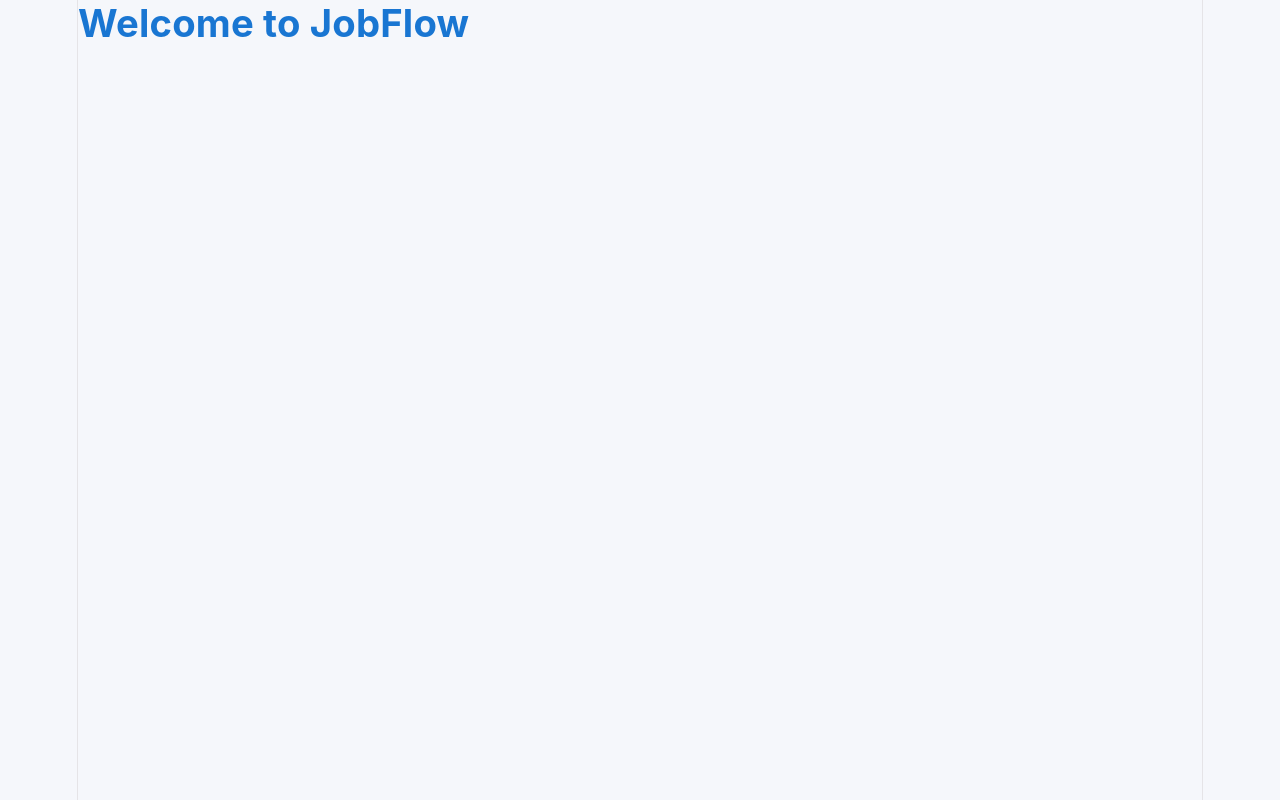
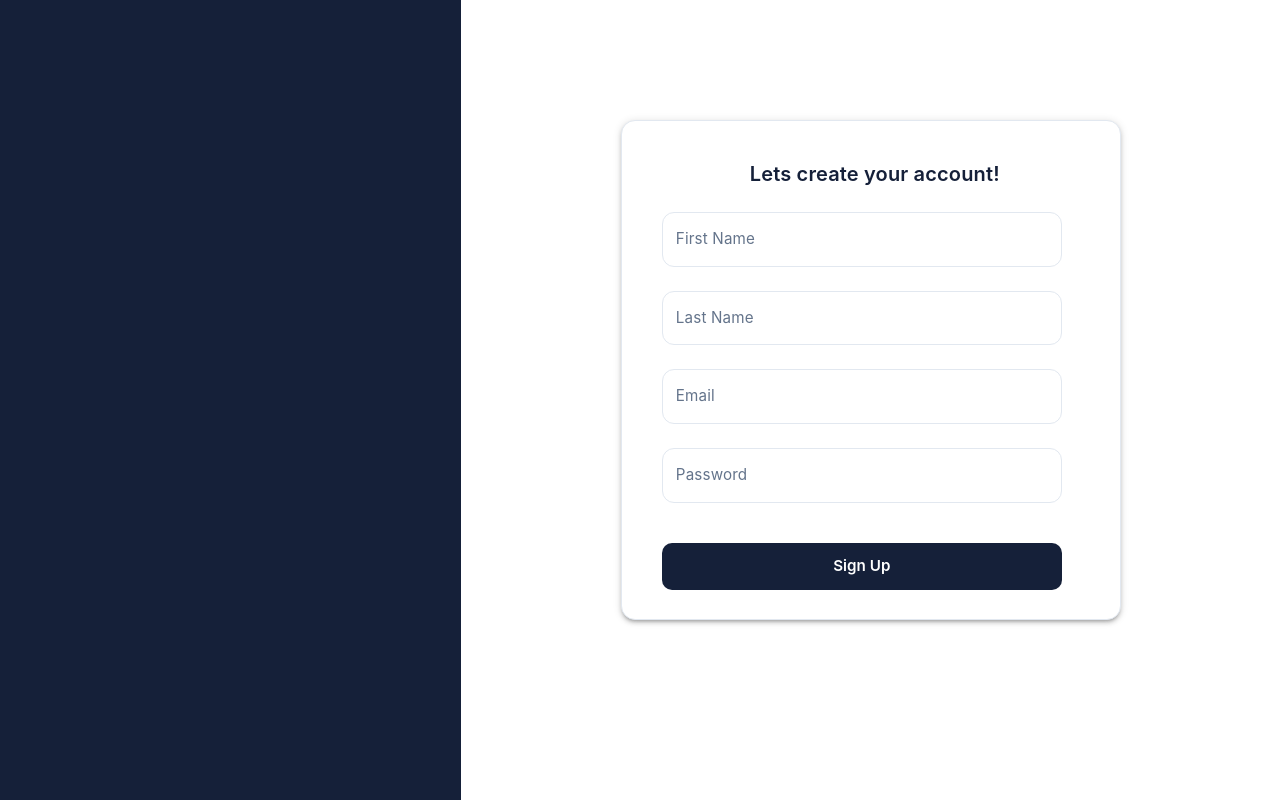
Before and after one commit to NitishH27/JobFlow, a React (Vite) app: page /signup in a window 1280 px wide. Built offline with nearby package versions, Linux system fonts and the light colour scheme.

Commit message:
added login and signup initial designs

```diff
--- a/src/App.tsx
+++ b/src/App.tsx
@@ -1,16 +1,39 @@
-import { Grid, Typography } from '@mui/material'
+import { CssBaseline, ThemeProvider } from "@mui/material";
+import theme from "./theme/theme";
+import { QueryClient, QueryClientProvider } from "react-query";
+import { createBrowserRouter, RouterProvider } from "react-router-dom";
+import Login from "./pages/Login";
+import RootLayout from "./pages/RootLayout";
+import SignUp from "./pages/SignUp";
 
+const queryClient = new QueryClient();
 function App() {
+  const router = createBrowserRouter([
+    {
+      path: "/",
+      element: <RootLayout />,
+      children: [
+        {
+          path: "login",
+          element: <Login />,
+        },
+        {
+          path: "signup",
+          element: <SignUp />,
+        },
+      ],
+    },
+  ]);
 
   return (
-    <>
-      <Grid container >
-        <Grid >
-          <Typography variant='h4' color='primary'>Welcome to JobFlow</Typography>
-        </Grid>
-      </Grid>
-    </>
-  )
+    <QueryClientProvider client={queryClient}>
+      <CssBaseline>
+        <ThemeProvider theme={theme}>
+          <RouterProvider router={router} />
+        </ThemeProvider>
+      </CssBaseline>
+    </QueryClientProvider>
+  );
 }
 
-export default App
+export default App;
--- a/src/index.css
+++ /dev/null
@@ -1,111 +0,0 @@
-:root {
-  --text: #6b6375;
-  --text-h: #08060d;
-  --bg: #fff;
-  --border: #e5e4e7;
-  --code-bg: #f4f3ec;
-  --accent: #aa3bff;
-  --accent-bg: rgba(170, 59, 255, 0.1);
-  --accent-border: rgba(170, 59, 255, 0.5);
-  --social-bg: rgba(244, 243, 236, 0.5);
-  --shadow:
-    rgba(0, 0, 0, 0.1) 0 10px 15px -3px, rgba(0, 0, 0, 0.05) 0 4px 6px -2px;
-
-  --sans: system-ui, 'Segoe UI', Roboto, sans-serif;
-  --heading: system-ui, 'Segoe UI', Roboto, sans-serif;
-  --mono: ui-monospace, Consolas, monospace;
-
-  font: 18px/145% var(--sans);
-  letter-spacing: 0.18px;
-  color-scheme: light dark;
-  color: var(--text);
-  background: var(--bg);
-  font-synthesis: none;
-  text-rendering: optimizeLegibility;
-  -webkit-font-smoothing: antialiased;
-  -moz-osx-font-smoothing: grayscale;
-
-  @media (max-width: 1024px) {
-    font-size: 16px;
-  }
-}
-
-@media (prefers-color-scheme: dark) {
-  :root {
-    --text: #9ca3af;
-    --text-h: #f3f4f6;
-    --bg: #16171d;
-    --border: #2e303a;
-    --code-bg: #1f2028;
-    --accent: #c084fc;
-    --accent-bg: rgba(192, 132, 252, 0.15);
-    --accent-border: rgba(192, 132, 252, 0.5);
-    --social-bg: rgba(47, 48, 58, 0.5);
-    --shadow:
-      rgba(0, 0, 0, 0.4) 0 10px 15px -3px, rgba(0, 0, 0, 0.25) 0 4px 6px -2px;
-  }
-
-  #social .button-icon {
-    filter: invert(1) brightness(2);
-  }
-}
-
-#root {
-  width: 1126px;
-  max-width: 100%;
-  margin: 0 auto;
-  text-align: center;
-  border-inline: 1px solid var(--border);
-  min-height: 100svh;
-  display: flex;
-  flex-direction: column;
-  box-sizing: border-box;
-}
-
-body {
-  margin: 0;
-}
-
-h1,
-h2 {
-  font-family: var(--heading);
-  font-weight: 500;
-  color: var(--text-h);
-}
-
-h1 {
-  font-size: 56px;
-  letter-spacing: -1.68px;
-  margin: 32px 0;
-  @media (max-width: 1024px) {
-    font-size: 36px;
-    margin: 20px 0;
-  }
-}
-h2 {
-  font-size: 24px;
-  line-height: 118%;
-  letter-spacing: -0.24px;
-  margin: 0 0 8px;
-  @media (max-width: 1024px) {
-    font-size: 20px;
-  }
-}
-p {
-  margin: 0;
-}
-
-code,
-.counter {
-  font-family: var(--mono);
-  display: inline-flex;
-  border-radius: 4px;
-  color: var(--text-h);
-}
-
-code {
-  font-size: 15px;
-  line-height: 135%;
-  padding: 4px 8px;
-  background: var(--code-bg);
-}
--- a/src/main.tsx
+++ b/src/main.tsx
@@ -1,15 +1,10 @@
 import { StrictMode } from 'react'
 import { createRoot } from 'react-dom/client'
-import './index.css'
 import App from './App.tsx'
-import { ThemeProvider, CssBaseline } from '@mui/material'
-import theme from './theme/theme.ts'
+
 
 createRoot(document.getElementById('root')!).render(
   <StrictMode>
-    <ThemeProvider theme={theme}>
-      <CssBaseline />
-      <App />
-    </ThemeProvider>
+    <App />
   </StrictMode>,
 )
--- /dev/null
+++ b/src/pages/Login.tsx
@@ -0,0 +1,66 @@
+import {
+  Grid,
+  Box,
+  Typography,
+  Divider,
+  Paper,
+  TextField,
+  Button,
+} from "@mui/material";
+
+const Login = () => {
+  const onDontHaveAccountClick = () => {
+    window.location.href = "/signup";
+  };
+  return (
+    <>
+      <Grid container display={"flex"} width={"100%"} flexDirection={"row"}>
+        <Box sx={{ width: "36%", height: "100vh", bgcolor: "primary.main" }} />
+        <Box>
+          <Paper sx={{ width: 500, height: 500, mt: 15, ml: 20 }} elevation={3}>
+            <Typography
+              variant="h5"
+              color={"primary.main"}
+              sx={{ mt: 10, ml: 22 }}
+            >
+              Welcome Back!
+            </Typography>
+            <TextField
+              id="outlined-basic"
+              label="Email"
+              variant="outlined"
+              sx={{ width: 400, mt: 5, ml: 5 }}
+            />
+            <TextField
+              id="outlined-basic"
+              label="Password"
+              variant="outlined"
+              type="password"
+              sx={{ width: 400, mt: 3, ml: 5 }}
+            />
+            <Button
+              variant="contained"
+              color="primary"
+              sx={{ width: 400, mt: 5, ml: 5 }}
+            >
+              Login
+            </Button>
+            <Divider sx={{ mt: 3 }} />
+            <Typography
+              variant="body2"
+              color={"primary.main"}
+              sx={{ mt: 3, ml: 22 }}
+              onClick={() => {
+                onDontHaveAccountClick();
+              }}
+            >
+              Don't have an account?
+            </Typography>
+          </Paper>
+        </Box>
+      </Grid>
+    </>
+  );
+};
+
+export default Login;
--- /dev/null
+++ b/src/pages/RootLayout.tsx
@@ -0,0 +1,11 @@
+import { Outlet } from 'react-router-dom';
+
+const RootLayout = () => {
+  return (
+    <main>
+      <Outlet />
+    </main>
+  );
+};
+
+export default RootLayout;
--- /dev/null
+++ b/src/pages/SignUp.tsx
@@ -0,0 +1,61 @@
+import {
+  Box,
+  Button,
+  Grid,
+  Paper,
+  TextField,
+  Typography,
+} from "@mui/material";
+
+const SignUp = () => {
+  return (
+    <Grid container display={"flex"} width={"100%"} flexDirection={"row"}>
+      <Box sx={{ width: "36%", height: "100vh", bgcolor: "primary.main" }} />
+      <Box>
+        <Paper sx={{ width: 500, height: 500, mt: 15, ml: 20 }} elevation={3} gap={2}>
+          <Typography
+            variant="h5"
+            color={"primary.main"}
+            sx={{ mt: 5, ml: 16 }}
+          >
+            Lets create your account!
+          </Typography>
+          <TextField
+            id="outlined-basic"
+            label="First Name"
+            variant="outlined"
+            sx={{ width: 400, mt: 3, ml: 5 }}
+          />
+          <TextField
+            id="outlined-basic"
+            label="Last Name"
+            variant="outlined"
+            sx={{ width: 400, mt: 3, ml: 5 }}
+          />
+          <TextField
+            id="outlined-basic"
+            label="Email"
+            variant="outlined"
+            sx={{ width: 400, mt: 3, ml: 5 }}
+          />
+          <TextField
+            id="outlined-basic"
+            label="Password"
+            variant="outlined"
+            type="password"
+            sx={{ width: 400, mt: 3, ml: 5 }}
+          />
+          <Button
+            variant="contained"
+            color="primary"
+            sx={{ width: 400, mt: 5, ml: 5 }}
+          >
+            Sign Up
+          </Button>
+        </Paper>
+      </Box>
+    </Grid>
+  );
+};
+
+export default SignUp;
--- a/src/theme/theme.ts
+++ b/src/theme/theme.ts
@@ -3,29 +3,68 @@
 const theme = createTheme({
   palette: {
     primary: {
-            main: "#1976d2",
+      main: "#152039",
+      light: "#7ca0cd",
+      dark: "#1d4ed8",
+      contrastText: "#ffffff",
     },
+
     secondary: {
-            main: "#9c27b0",
+      main: "#7c3aed",
     },
+
     background: {
-            default: "#f5f7fb",
+      default: "#f8fafc",
       paper: "#ffffff",
     },
+
     text: {
-            primary: "#1e293b",
+      primary: "#0f172a",
       secondary: "#64748b",
+    },
+
+    divider: "#e2e8f0",
+
+    success: {
+      main: "#16a34a",
+    },
+
+    warning: {
+      main: "#f59e0b",
+    },
+
+    error: {
+      main: "#dc2626",
+    },
+
+    info: {
+      main: "#0284c7",
     },
   },
 
   typography: {
     fontFamily: `'Inter', sans-serif`,
 
+    h1: {
+      fontWeight: 700,
+      letterSpacing: "-0.04em",
+    },
+
+    h2: {
+      fontWeight: 700,
+      letterSpacing: "-0.03em",
+    },
+
+    h3: {
+      fontWeight: 700,
+    },
+
     h4: {
       fontWeight: 700,
     },
 
     h5: {
+      fontSize: "1.25rem",
       fontWeight: 600,
     },
 
@@ -33,22 +72,51 @@
       fontWeight: 600,
     },
 
+    body1: {
+      fontSize: "0.95rem",
+    },
+
+    body2: {
+      color: "#64748b",
+    },
+
     button: {
       textTransform: "none",
       fontWeight: 600,
+      fontSize: "0.95rem",
     },
   },
 
   shape: {
-        borderRadius: 12,
+    borderRadius: 14,
   },
 
   components: {
+    MuiCssBaseline: {
+      styleOverrides: {
+        body: {
+          backgroundColor: "#f8fafc",
+          margin: 0,
+          padding: 0,
+        },
+      },
+    },
+
+    MuiPaper: {
+      styleOverrides: {
+        root: {
+          backgroundImage: "none",
+          border: "1px solid #e2e8f0",
+        },
+      },
+    },
+
     MuiCard: {
       styleOverrides: {
         root: {
-                    borderRadius: 16,
-                    boxShadow: "0 2px 10px rgba(0,0,0,0.05)",
+          borderRadius: 18,
+          border: "1px solid #e2e8f0",
+          boxShadow: "0 1px 3px rgba(15, 23, 42, 0.05)",
         },
       },
     },
@@ -57,8 +125,44 @@
       styleOverrides: {
         root: {
           borderRadius: 10,
-                    paddingInline: 16,
-                    paddingBlock: 8,
+          paddingInline: 18,
+          paddingBlock: 10,
+          boxShadow: "none",
+        },
+
+        contained: {
+          boxShadow: "none",
+
+          "&:hover": {
+            boxShadow: "none",
+          },
+        },
+      },
+    },
+
+    MuiTextField: {
+      defaultProps: {
+        variant: "outlined",
+      },
+    },
+
+    MuiOutlinedInput: {
+      styleOverrides: {
+        root: {
+          borderRadius: 12,
+          backgroundColor: "#ffffff",
+
+          "& fieldset": {
+            borderColor: "#e2e8f0",
+          },
+
+          "&:hover fieldset": {
+            borderColor: "#94a3b8",
+          },
+
+          "&.Mui-focused fieldset": {
+            borderWidth: "1px",
+          },
         },
       },
     },
@@ -66,9 +170,19 @@
     MuiAppBar: {
       styleOverrides: {
         root: {
-                    boxShadow: "none",
           backgroundColor: "#ffffff",
-                    color: "#1e293b",
+          color: "#0f172a",
+          boxShadow: "0 1px 2px rgba(15, 23, 42, 0.05)",
+          borderBottom: "1px solid #e2e8f0",
+        },
+      },
+    },
+
+    MuiDrawer: {
+      styleOverrides: {
+        paper: {
+          borderRight: "1px solid #e2e8f0",
+          backgroundColor: "#ffffff",
         },
       },
     },
```
Also changed, not shown: package.json (+7 -6 lines), 1 other file (tests, documents, lock files or other folders). Lines whose indentation alone changed are shown as unchanged.
